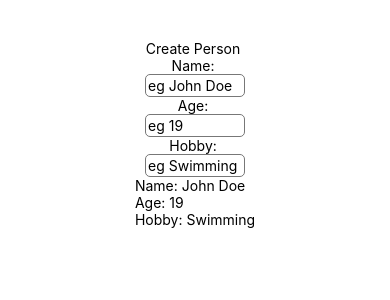
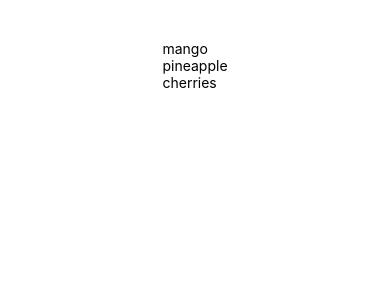
Before and after one commit to jumashafara/hello_react_native, a React Native app: screen / in a window 390 px wide. Shown: the top 300 px of the page. Built offline with nearby package versions, Linux system fonts and the light colour scheme.

Commit message:
rendering list items

```diff
--- a/App.js
+++ b/App.js
@@ -1,43 +1,34 @@
 import { StatusBar } from "expo-status-bar";
 import { useState } from "react";
-import { StyleSheet, Text, TextComponent, View, TextInput } from "react-native";
+import {
+  StyleSheet,
+  Text,
+  TextComponent,
+  View,
+  TextInput,
+  FlatList,
+} from "react-native";
 // import { TextInput } from "react-native-web";
 
 export default function App() {
-  const [name, setName] = useState("John Doe");
-  const [age, setAge] = useState(19);
-  const [hobby, setHobby] = useState("Swimming");
+  const [fruits, setFruits] = useState([
+    { name: "mango", id: 1 },
+    { name: "pineapple", id: 2 },
+    { name: "cherries", id: 3 },
+  ]);
 
   return (
     <View style={styles.container}>
-      <Text>Create Person </Text>
-      <Text>Name: </Text>
-      <TextInput
-        style={styles.input}
-        placeholder="eg John Doe"
-        onChangeText={(value) => setName(value)}
+      <FlatList
+        keyExtractor={(item) => item.id}
+        data={fruits}
+        renderItem={({ item }) => <Text>{item.name}</Text>}
       />
-
-      <Text>Age: </Text>
-      <TextInput
-        keyboardType="numeric"
-        style={styles.input}
-        placeholder="eg 19"
-        onChangeText={(value) => setAge(value)}
-      />
-
-      <Text>Hobby: </Text>
-      <TextInput
-        style={styles.input}
-        placeholder="eg Swimming"
-        onChangeText={(value) => setHobby(value)}
-      />
-
-      <View>
-        <Text>Name: {name}</Text>
-        <Text>Age: {age}</Text>
-        <Text>Hobby: {hobby}</Text>
-      </View>
+      {/* {fruits.map((fruit) => (
+        <View>
+          <Text>{fruit.name}</Text>
+        </View>
+      ))} */}
       <StatusBar style="auto" />
     </View>
   );
@@ -51,12 +42,4 @@ const styles = StyleSheet.create({
     padding: 20,
     margin: 20,
   },
-  input: {
-    borderWidth: 1,
-    borderStyle: "solid",
-    borderColor: "#777",
-    padding: 2,
-    borderRadius: 5,
-    width: 100,
-  },
 });
```
